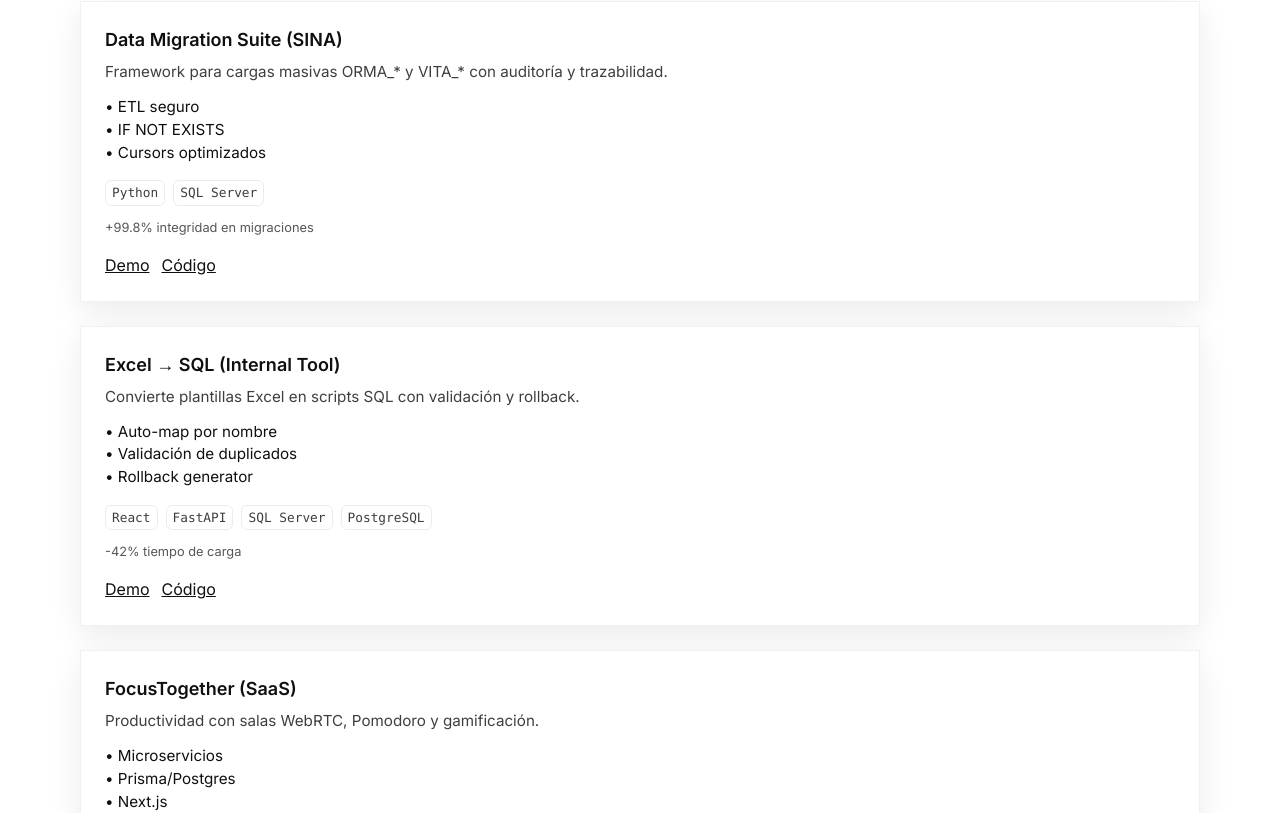
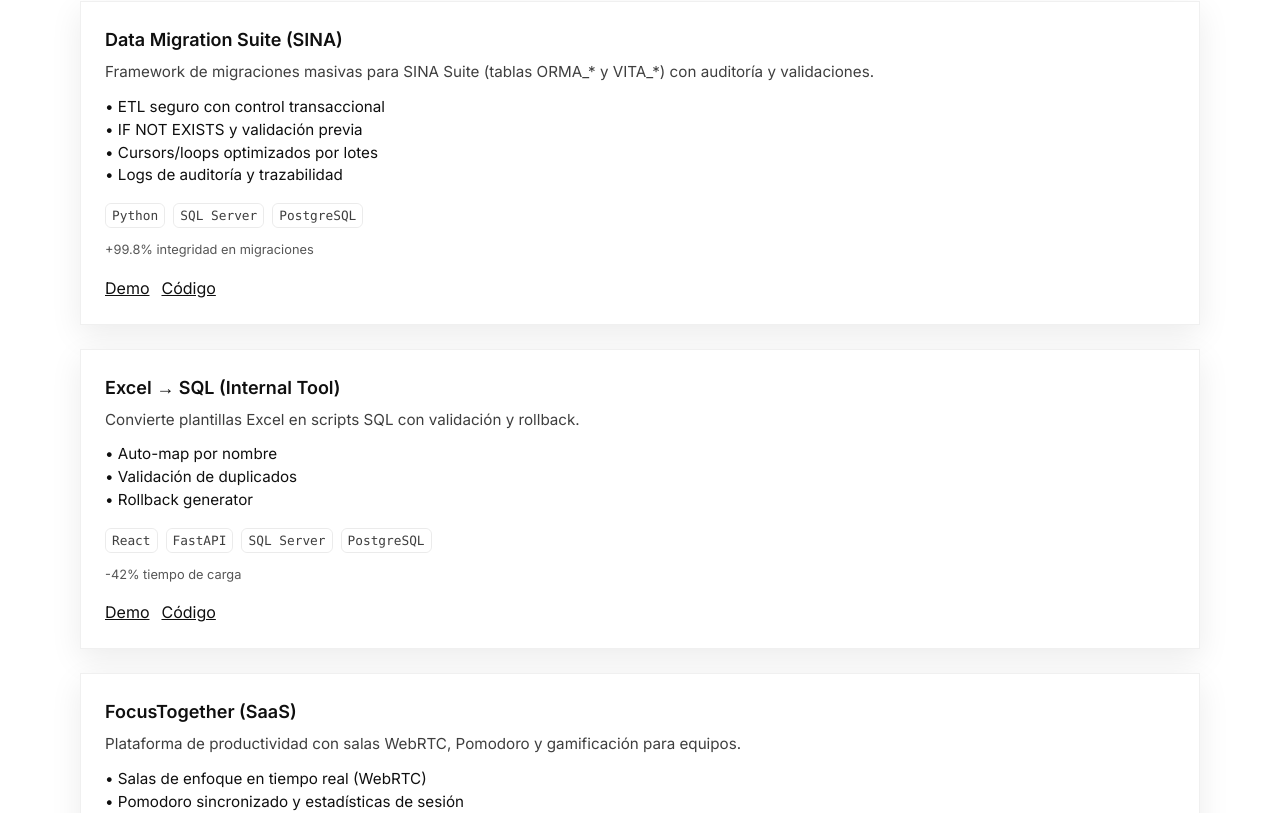
Before and after one commit to IslamReact/islam-protfolio2, a Next.js app: page / in a window 1280 px wide. Shown: the part 1207-2020 px from the top of the page. Built offline with nearby package versions, Linux system fonts and the light colour scheme.

Commit message:
feat(project): ruta dinámica /proyectos/[slug] + SEO/OG + STAR + cover

```diff
--- a/src/app/components/features/projects/ProjectGrid.jsx
+++ b/src/app/components/features/projects/ProjectGrid.jsx
@@ -1,14 +1,12 @@
 import fs from 'node:fs';
 import path from 'node:path';
+import Link from 'next/link';
 import ProjectCardAnimated from './ProjectCardAnimated';
 
 function getProjects() {
   const dir = path.join(process.cwd(), 'src', 'content', 'projects');
   const files = fs.readdirSync(dir).filter(f => f.endsWith('.json'));
-  const list = files.map((f) => {
-    const raw = fs.readFileSync(path.join(dir, f), 'utf-8');
-    return JSON.parse(raw);
-  });
+  const list = files.map((f) => JSON.parse(fs.readFileSync(path.join(dir, f), 'utf-8')));
   return list.sort((a, b) => a.title.localeCompare(b.title));
 }
 
@@ -20,7 +18,9 @@ export default function ProjectGrid() {
       className="sm:grid-cols-2 lg:grid-cols-3 grid"
     >
       {projects.map((p, i) => (
-        <ProjectCardAnimated key={p.title} p={p} index={i} />
+        <Link key={p.slug} href={`/proyectos/${p.slug}`} style={{ textDecoration: 'none', color: 'inherit' }}>
+          <ProjectCardAnimated p={p} index={i} />
+        </Link>
       ))}
     </div>
   );
--- /dev/null
+++ b/src/app/proyectos/[slug]/page.jsx
@@ -0,0 +1,132 @@
+import Image from 'next/image';
+import Link from 'next/link';
+import Header from '@/app/components/layout/header';
+import Footer from '@/app/components/layout/footer';
+import Container from '@/app/components/layout/container';
+import { getAllSlugs, getProjectBySlug } from '@/lib/projects';
+
+// Pre-render estático: genera las rutas
+export function generateStaticParams() {
+  return getAllSlugs().map(slug => ({ slug }));
+}
+
+// SEO dinámico por proyecto
+export function generateMetadata({ params }) {
+  const p = getProjectBySlug(params.slug);
+  if (!p) return { title: 'Proyecto no encontrado' };
+  const title = `${p.title} – Proyecto`;
+  const description = p.summary || 'Proyecto';
+  const images = p.cover ? [{ url: p.cover, width: 1200, height: 630, alt: p.title }] : [];
+  return {
+    title,
+    description,
+    openGraph: { title, description, images, type: 'article' },
+    twitter: { card: 'summary_large_image' }
+  };
+}
+
+export default function ProjectPage({ params }) {
+  const p = getProjectBySlug(params.slug);
+  if (!p) {
+    return (
+      <>
+        <Header />
+        <main className="section">
+          <Container>
+            <h1 style={{ fontSize: '1.75rem', fontWeight: 600 }}>Proyecto no encontrado</h1>
+            <p style={{ marginTop: '0.5rem' }}>
+              <Link href="/">Volver al inicio</Link>
+            </p>
+          </Container>
+        </main>
+        <Footer />
+      </>
+    );
+  }
+
+  return (
+    <>
+      <Header />
+      <main>
+        {/* Hero del proyecto */}
+        <section className="section" style={{ paddingTop: '3.5rem', paddingBottom: '2rem' }}>
+          <Container>
+            <h1 className="display" style={{ fontSize: '2.25rem', fontWeight: 700, lineHeight: 1.1 }}>{p.title}</h1>
+            <p style={{ marginTop: '0.5rem', maxWidth: 820, opacity: 0.85 }}>{p.summary}</p>
+
+            {/* meta: stack + métrica */}
+            <div style={{ display: 'flex', flexWrap: 'wrap', gap: '0.5rem', marginTop: '0.75rem', opacity: 0.85 }}>
+              {Array.isArray(p.stack) && p.stack.map(s => (
+                <span key={s} className="kbd">{s}</span>
+              ))}
+              {p.metric && <span className="kbd">{p.metric}</span>}
+            </div>
+
+            {/* enlaces */}
+            <div style={{ display: 'flex', gap: '0.75rem', marginTop: '0.75rem' }}>
+              {p.links?.demo && <Link className="underline" href={p.links.demo}>Demo</Link>}
+              {p.links?.code && <Link className="underline" href={p.links.code}>Código</Link>}
+            </div>
+          </Container>
+        </section>
+
+        {/* Imagen cover */}
+        {p.cover && (
+          <section style={{ paddingBottom: '2rem' }}>
+            <Container>
+              <div className="card" style={{ padding: 0, overflow: 'hidden' }}>
+                <Image
+                  src={p.cover}
+                  alt={p.title}
+                  width={1600}
+                  height={900}
+                  style={{ width: '100%', height: 'auto', display: 'block' }}
+                  priority
+                />
+              </div>
+            </Container>
+          </section>
+        )}
+
+        {/* STAR */}
+        {p.star && (
+          <section className="section">
+            <Container>
+              <h2 style={{ fontSize: '1.5rem', fontWeight: 600, marginBottom: '1rem' }}>Caso (método STAR)</h2>
+              <div style={{ display: 'grid', gap: '1rem' }}>
+                <div className="card"><strong>Situación:</strong><p style={{ margin: '0.5rem 0 0' }}>{p.star.s}</p></div>
+                <div className="card"><strong>Tarea:</strong><p style={{ margin: '0.5rem 0 0' }}>{p.star.t}</p></div>
+                <div className="card"><strong>Acción:</strong><p style={{ margin: '0.5rem 0 0' }}>{p.star.a}</p></div>
+                <div className="card"><strong>Resultado:</strong><p style={{ margin: '0.5rem 0 0' }}>{p.star.r}</p></div>
+              </div>
+            </Container>
+          </section>
+        )}
+
+        {/* Galería (opcional) */}
+        {Array.isArray(p.images) && p.images.length > 0 && (
+          <section className="section" style={{ paddingTop: 0 }}>
+            <Container>
+              <h3 style={{ fontSize: '1.25rem', fontWeight: 600, marginBottom: '1rem' }}>Galería</h3>
+              <div style={{ display: 'grid', gap: '1rem', gridTemplateColumns: 'repeat(auto-fit, minmax(260px, 1fr))' }}>
+                {p.images.map(img => (
+                  <div key={img.src} className="card" style={{ padding: 0, overflow: 'hidden' }}>
+                    <Image
+                      src={img.src}
+                      alt={img.alt || p.title}
+                      width={img.width || 1280}
+                      height={img.height || 720}
+                      style={{ width: '100%', height: 'auto', display: 'block' }}
+                      loading="lazy"
+                    />
+                  </div>
+                ))}
+              </div>
+            </Container>
+          </section>
+        )}
+      </main>
+      <Footer />
+    </>
+  );
+}
--- a/src/content/projects/data-migration-suite.json
+++ b/src/content/projects/data-migration-suite.json
@@ -1,8 +1,24 @@
 {
+  "slug": "data-migration-suite",
   "title": "Data Migration Suite (SINA)",
-  "summary": "Framework para cargas masivas ORMA_* y VITA_* con auditoría y trazabilidad.",
-  "highlights": ["ETL seguro", "IF NOT EXISTS", "Cursors optimizados"],
-  "stack": ["Python", "SQL Server"],
+  "summary": "Framework de migraciones masivas para SINA Suite (tablas ORMA_* y VITA_*) con auditoría y validaciones.",
+  "highlights": [
+    "ETL seguro con control transaccional",
+    "IF NOT EXISTS y validación previa",
+    "Cursors/loops optimizados por lotes",
+    "Logs de auditoría y trazabilidad"
+  ],
+  "stack": ["Python", "SQL Server", "PostgreSQL"],
   "metric": "+99.8% integridad en migraciones",
-  "links": { "demo": "#", "code": "#" }
+  "links": { "demo": "#", "code": "#" },
+  "cover": "/projects/data-migration-suite/cover.webp",
+  "star": {
+    "s": "Conjunto de centros con historiales heterogéneos en SINA; duplicidades y riesgo de inconsistencias.",
+    "t": "Diseñar un proceso replicable y auditable para migrar ORMA_* y VITA_* a entornos objetivo.",
+    "a": "Framework Python + SQL (procedimientos y scripts) con validación previa, control de duplicados y auditoría por lote.",
+    "r": "Aumento de la integridad y coherencia (+99.8%), reducción de incidencias y migraciones repetibles por centro."
+  },
+  "images": [
+    { "src": "/projects/data-migration-suite/cover.webp", "alt": "Dashboard de migración", "width": 1600, "height": 900 }
+  ]
 }
--- a/src/content/projects/excel-to-sql.json
+++ b/src/content/projects/excel-to-sql.json
@@ -1,8 +1,19 @@
 {
+  "slug": "excel-to-sql",
   "title": "Excel → SQL (Internal Tool)",
   "summary": "Convierte plantillas Excel en scripts SQL con validación y rollback.",
   "highlights": ["Auto-map por nombre", "Validación de duplicados", "Rollback generator"],
   "stack": ["React", "FastAPI", "SQL Server", "PostgreSQL"],
   "metric": "-42% tiempo de carga",
-  "links": { "demo": "#", "code": "#" }
+  "links": { "demo": "#", "code": "#" },
+  "cover": "/projects/excel-to-sql/cover.webp",
+  "star": {
+    "s": "Departamento con plantillas Excel manuales y errores frecuentes.",
+    "t": "Automatizar la generación de scripts SQL consistentes y auditables.",
+    "a": "Desarrollo de app React + FastAPI con validaciones, auto-map y rollback generator.",
+    "r": "Reducción de tiempos de carga en un 42% y caída del error humano en inserciones."
+  },
+  "images": [
+    { "src": "/projects/excel-to-sql/screen-1.webp", "alt": "Vista mapping", "width": 1280, "height": 768 }
+  ]
 }
--- a/src/content/projects/focustogether.json
+++ b/src/content/projects/focustogether.json
@@ -1,8 +1,23 @@
 {
+  "slug": "focus-together",
   "title": "FocusTogether (SaaS)",
-  "summary": "Productividad con salas WebRTC, Pomodoro y gamificación.",
-  "highlights": ["Microservicios", "Prisma/Postgres", "Next.js"],
-  "stack": ["Next.js", "NestJS", "PostgreSQL"],
+  "summary": "Plataforma de productividad con salas WebRTC, Pomodoro y gamificación para equipos.",
+  "highlights": [
+    "Salas de enfoque en tiempo real (WebRTC)",
+    "Pomodoro sincronizado y estadísticas de sesión",
+    "Gamificación y retos por equipo"
+  ],
+  "stack": ["Next.js", "NestJS", "PostgreSQL", "WebRTC"],
   "metric": "+35% retención de sesión",
-  "links": { "demo": "#", "code": "#" }
+  "links": { "demo": "#", "code": "#" },
+  "cover": "/projects/focustogether/cover.webp",
+  "star": {
+    "s": "Equipos con sesiones de trabajo dispersas y baja adherencia a rutinas.",
+    "t": "Crear una experiencia de enfoque compartido con feedback y métricas.",
+    "a": "Arquitectura Next.js + NestJS, WebRTC para salas, base de datos relacional y módulos de retos.",
+    "r": "Incremento del tiempo de concentración efectiva y mejora de la retención (+35%) en sesiones semanales."
+  },
+  "images": [
+    { "src": "/projects/focustogether/cover.webp", "alt": "Vista principal FocusTogether", "width": 1600, "height": 900 }
+  ]
 }
--- /dev/null
+++ b/src/lib/projects.js
@@ -0,0 +1,38 @@
+import fs from 'node:fs';
+import path from 'node:path';
+
+const DIR = path.join(process.cwd(), 'src', 'content', 'projects');
+
+function readJsonSafe(filePath) {
+  try {
+    const raw = fs.readFileSync(filePath, 'utf-8');
+    return JSON.parse(raw);
+  } catch (e) {
+    console.error('[projects] JSON inválido:', filePath, e?.message);
+    return null;
+  }
+}
+
+export function getAllProjects() {
+  if (!fs.existsSync(DIR)) {
+    console.warn('[projects] Carpeta no encontrada:', DIR);
+    return [];
+  }
+  const files = fs.readdirSync(DIR).filter(f => f.endsWith('.json'));
+  const list = files
+    .map((f) => readJsonSafe(path.join(DIR, f)))
+    .filter(Boolean)
+    .filter(p => typeof p.slug === 'string' && p.slug.trim().length > 0); // << valida slug
+  return list.sort((a, b) => a.title.localeCompare(b.title));
+}
+
+export function getAllSlugs() {
+  return getAllProjects()
+    .map(p => p.slug)
+    .filter(s => typeof s === 'string' && s.trim().length > 0); // << sólo strings
+}
+
+export function getProjectBySlug(slug) {
+  if (typeof slug !== 'string') return null;
+  return getAllProjects().find(p => p.slug === slug) || null;
+}
```
